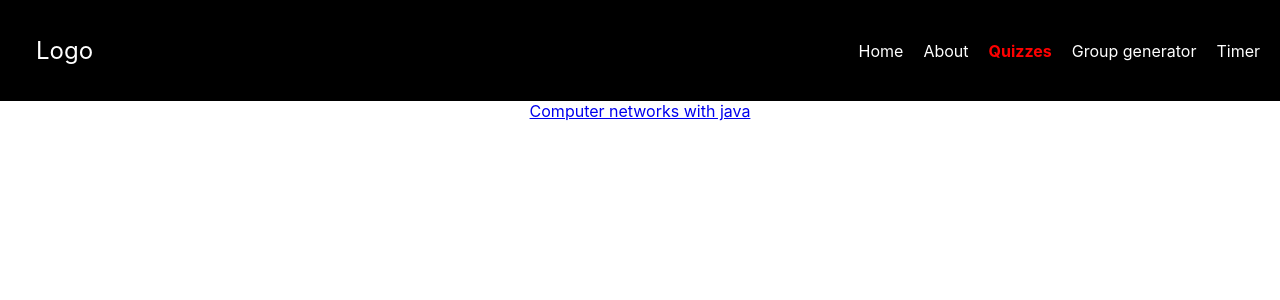
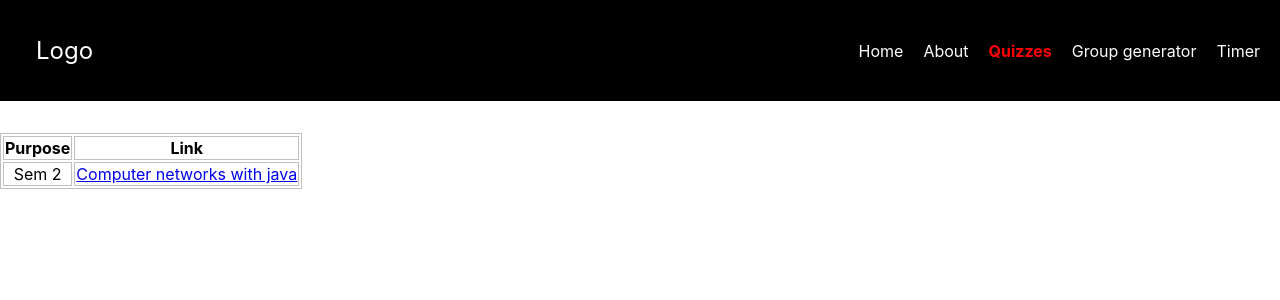
Before and after one commit to Hartmannsolution/quiz_app, a React (Vite) app: page /quizzes in a window 1280 px wide. Shown: the top 300 px of the page. Built offline with nearby package versions, Linux system fonts and the light colour scheme.

Commit message:
cleanup of quizzes links

```diff
--- a/src/components/quiz/Quizzes.jsx
+++ b/src/components/quiz/Quizzes.jsx
@@ -1,21 +1,35 @@
-import React, {useState, useEffect} from 'react'
-import { Link, Outlet } from 'react-router-dom'
-import './quizzes.css'
+import React, { useState, useEffect } from "react";
+import { Link, Outlet } from "react-router-dom";
+import "./quizzes.css";
 
-const Quizzes = ({quizzesObj}) => {
-
+const Quizzes = ({ quizzesObj }) => {
   return (
     <>
-    {/* <ol>
+      {/* <ol>
     {quizzes.map((quiz)=>{
         <li key={quiz.name}><QuizDetails quizElements={quiz.data}/></li>
 
     })}
     </ol> */}
-    <Link to="network">Computer networks with java</Link>
-    <Outlet context={[quizzesObj]}/>
+      <table className="linkstable">
+        <thead>
+          <tr>
+            <th>Purpose</th>
+            <th>Link</th>
+          </tr>
+        </thead>
+        <tbody>
+          <tr>
+            <td>Sem 2</td>
+            <td>
+              <Link to="network">Computer networks with java</Link>
+            </td>
+          </tr>
+        </tbody>
+      </table>
+      <Outlet context={[quizzesObj]} />
     </>
-  )
-}
+  );
+};
 
-export default Quizzes
+export default Quizzes;
--- a/src/components/quiz/quizzes.css
+++ b/src/components/quiz/quizzes.css
@@ -28,3 +28,8 @@
     /* margin: 0.5rem 0; */
 
 }
+.linkstable, td, th {
+    border: silver 1px solid    ;
+    justify-content: center;
+    margin: 2rem 0;
+}
```
